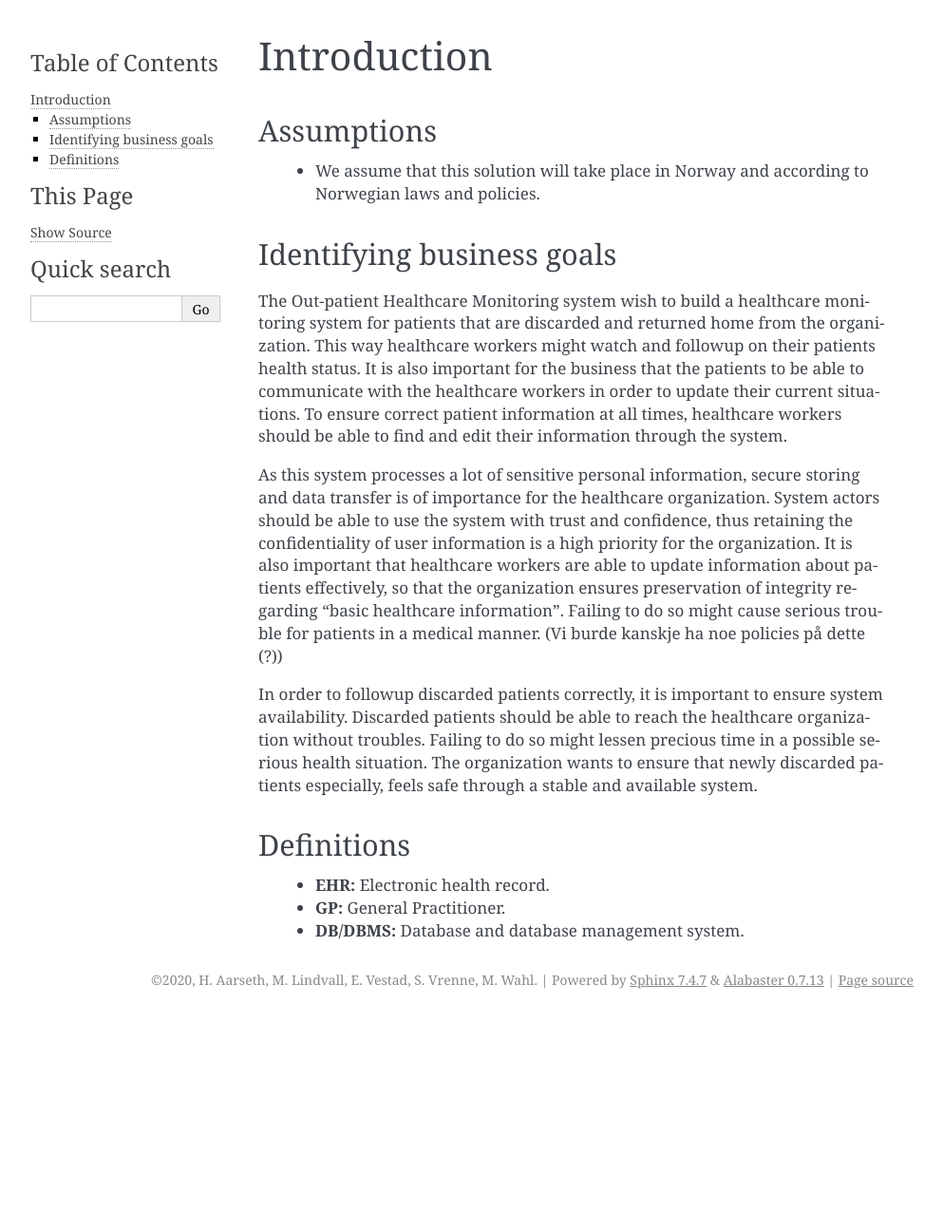
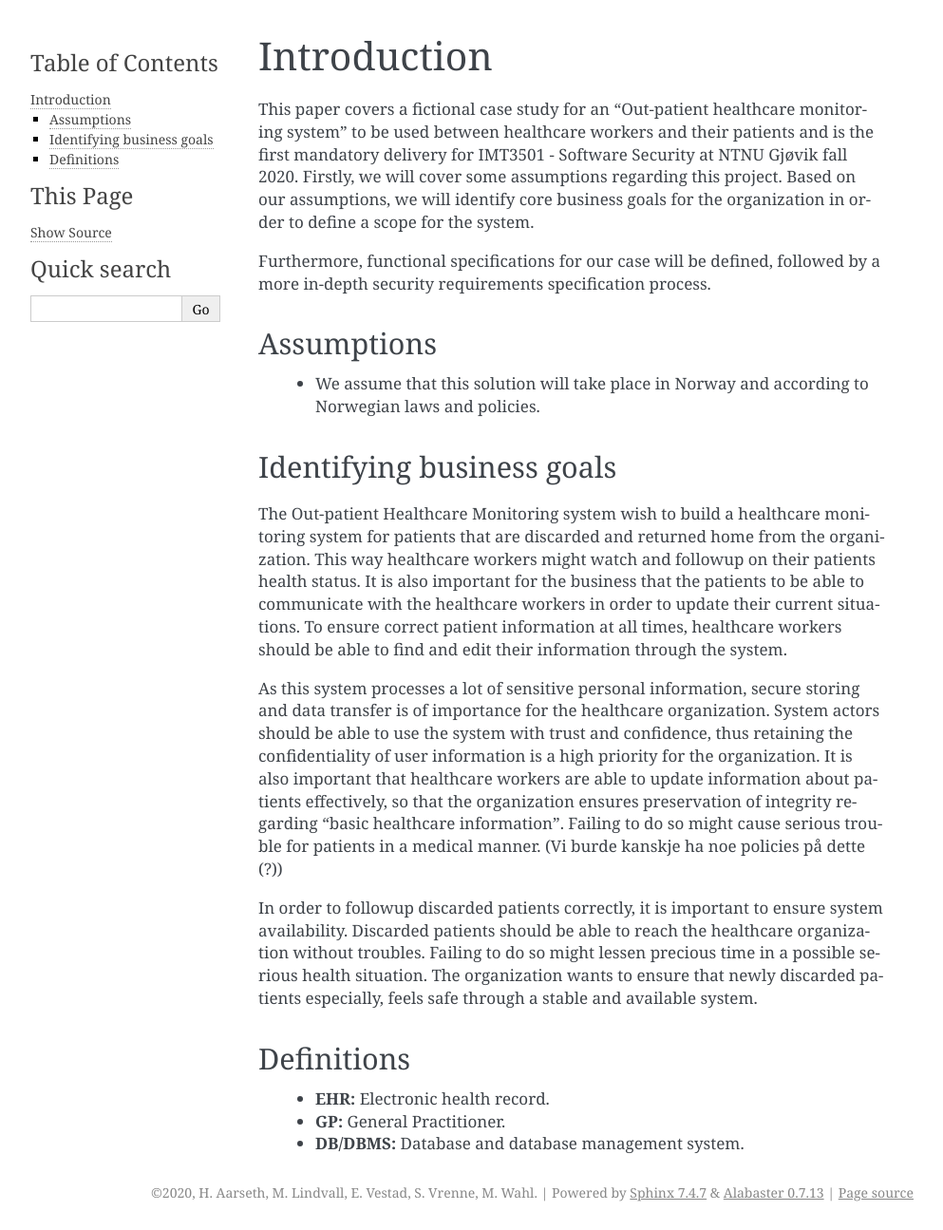
Before and after one commit to SteinarVrenne/school_imt3501, a Sphinx documentation site: the page built from Task 1/source/pages/02_Introduction.rst, in a window 1280 px wide. Shown: the whole page at 95% size, without its empty margins (148-1141 px from the left). Built offline with Sphinx 7.4.7, drawn with Linux system fonts in a browser that asks for light colours; before the commit the page ends 1071 px from its top, so only the background shows below that.

Commit message:
introduction avsnitt

```diff
--- a/Task 1/source/pages/02_Introduction.rst
+++ b/Task 1/source/pages/02_Introduction.rst
@@ -1,5 +1,15 @@
 Introduction
 ============
+
+This paper covers a fictional case study for an "Out-patient healthcare
+monitoring system" to be used between healthcare workers and their patients and
+is the first mandatory delivery for IMT3501 - Software Security at NTNU Gjøvik
+fall 2020. Firstly, we will cover some assumptions regarding this project. Based
+on our assumptions, we will identify core business goals for the organization in
+order to define a scope for the system.
+
+Furthermore, functional specifications for our case will be defined, followed by
+a more in-depth security requirements specification process.
 
 Assumptions
 -----------
```
